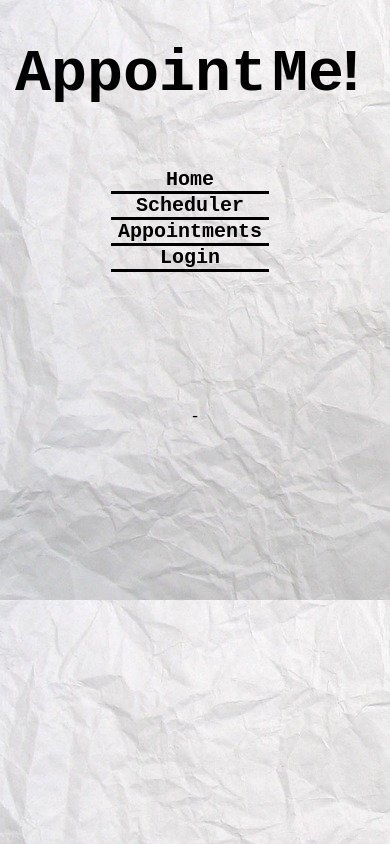
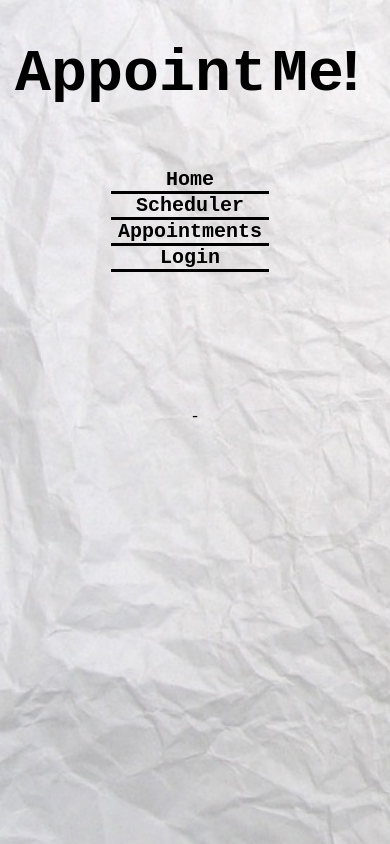
Before and after one commit to mrgreen12375/appoint-me, a React (Create React App) app in the folder client/: page / in a window 390 px wide. Built offline with nearby package versions, Linux system fonts and the light colour scheme; no server answers.

Commit message:
background and delete route

```diff
--- a/client/src/components/Card/index.js
+++ b/client/src/components/Card/index.js
@@ -3,8 +3,11 @@ import { Link } from "react-router-dom";
 import { useMutation } from "@apollo/client";
 import { DELETE_APT } from "../../utils/mutations";
 import Auth from "../../utils/auth";
+import { useNavigate } from "react-router-dom";
 
 function Card({ appointments }) {
+  const navigate = useNavigate();
+
   const [deleteAppt] = useMutation(DELETE_APT);
   if (!appointments.length) {
     return <h2 className="noAppointments">No appointments yet!</h2>;
@@ -23,7 +26,7 @@ function Card({ appointments }) {
     } catch (error) {
       console.error(error);
     }
-    window.location.reload();
+    navigate("/appointments");
   };
   return (
     <div className="center">
--- a/client/src/index.css
+++ b/client/src/index.css
@@ -372,7 +372,8 @@ nav a:visited:hover {
 
   html {
     background-image: url("./assets/images/wrinkeld-paper.jpg");
-    background-size: auto;
+    height: 100%;
+    width: 100%;
   }
 
 	nav ul {
```
